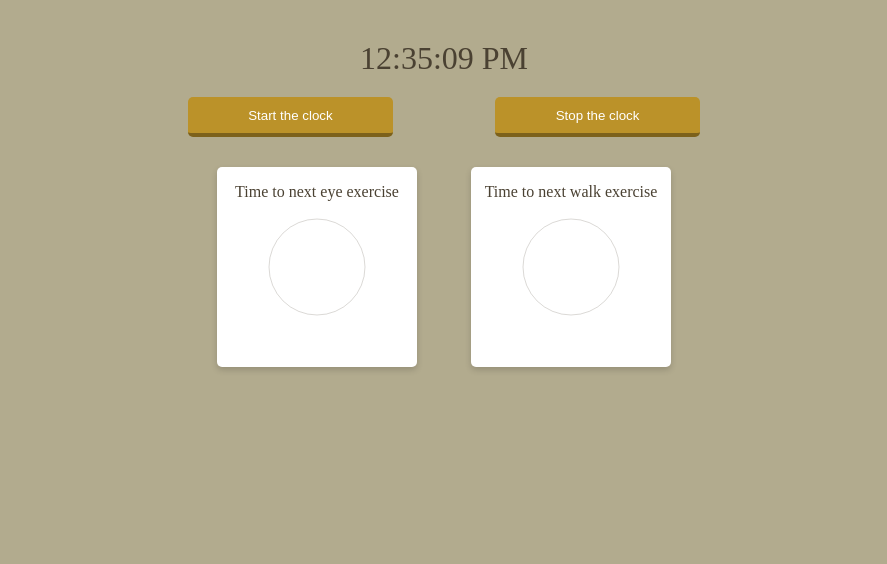
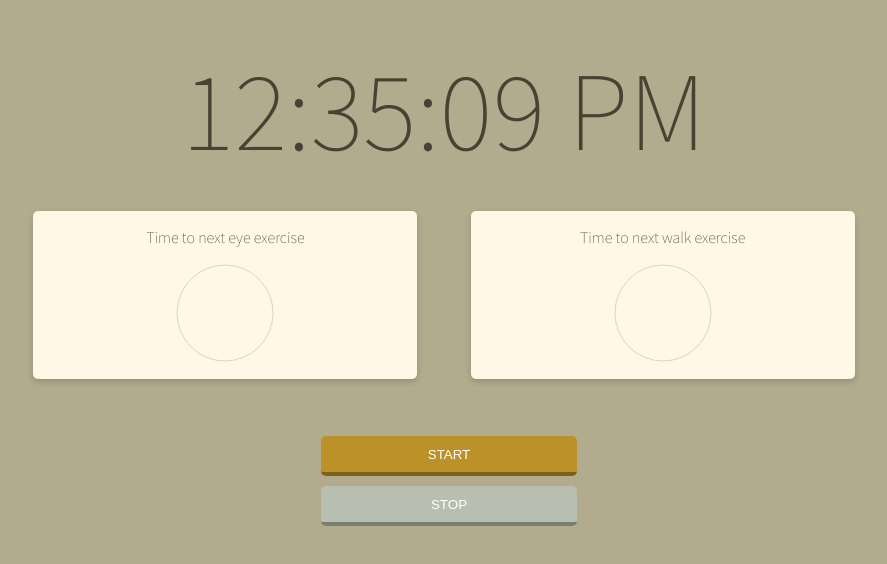
Before and after one commit to StijnVVL/interval, a plain HTML site: page interval.html in a window 1280 px wide. Shown: the whole page, without its empty margins (204-1091 px from the left). Drawn offline with Linux system fonts and the light colour scheme.

Commit message:
changed font, repositioned elements and had the clock working on load instead of after the first interval

```diff
--- a/interval.css
+++ b/interval.css
@@ -1,44 +1,58 @@
 body {
 	background-color: #B2AB8E;
+	font-family: 'Source Sans Pro', sans-serif;
+}
+
+#controls {
+	width: 20%;
+	margin: 0 auto;
+	height: 40px;
+	margin-bottom: 20px;
+	text-align: center;
+	padding: 10px;
 }
 
 button {
-	width: 40%;
+	width: 100%;
 	height: 40px;
-	background-color: #BB9229;
 	color: white;
 	border: none;
-	border-bottom: 4px solid #7c611b;
 	border-radius: 5px;
+	display: inline-block;
+	margin: 5px;
 }
-button:active {
+
+#startButton {
+	background-color: #BB9229;
+	border-bottom: 4px solid #7C611B;
+}
+#stopButton {
+	background-color: #B8BFB1;
+	border-bottom: 4px solid #7A7F76;
+}
+#startButton:active {
 	background-color: #4A4132;
 	border: none;
 }
-button:focus {
+#startButton:focus {
+	outline: 0;
+}
+#stopButton:active {
+	background-color: #7A7F76;
+	border: none;
+}
+#stopButton:focus {
 	outline: 0;
 }
 
-#startButton {
-	float: left;
-}
-#stopButton {
-	float: right;
-}
 
 #clock {
-	width: 40%;
+	width: 75%;
 	margin: 40px auto 20px auto;
 	color: #4A4132;
-	font-size: 2em;
+	font-size: 7em;
+	font-weight: 100;
 	text-align: center;
-}
-
-#controls {
-	width: 40%;
-	margin: 0 auto;
-	height: 40px;
-	margin-bottom: 20px;
 }
 
 .message {
@@ -51,35 +65,51 @@ button:focus {
 	padding: 10px;
 	border-radius: 5px;
 	box-shadow: 0 3px 6px rgba(0,0,0,0.16);
+	position: absolute;
+	top: 20%;
+	left: 20%;
 }
 
 #done {
 	margin-bottom: 1em;
+	width: 25%;
+	background-color: #BB9229;
+	border-bottom: 4px solid #7C611B;
 }
+#done:focus {
+	outline: 0;
+}
+#done:active {
+	background-color: #4A4132;
+	border: none;
+}
+
 
 #eyemessage, #walkmessage {
 	display: none;
 }
 
 #countDownContainer {
-	width: 60%;
+	width: 75%;
 	height: 200px;
 	margin: 0 auto;
 	padding: 10px;
 	text-align: center;
 	color: white;
+	font-size: 1em;
 }
 
 #cdEye, #cdWalk {
-	width: 200px;
-	height: 200px;
+	width: 40%;
+	height: auto;
 	display: inline-block;
 	margin: 0 25px;
 	color: #4A4132;
-	background-color: white;
+	background-color: #FFF8E7;
 	border-radius: 5px;
 	box-shadow: 0 3px 6px rgba(0,0,0,0.16);
 }
+
 
 #progress {
     width: 100%;
--- a/interval.html
+++ b/interval.html
@@ -6,24 +6,13 @@
 	<script type="text/javascript" src="jquery/jquery.js"></script>
 	<script type="text/javascript" src="intervalNew.js"></script>
 	<script src="progressbar.js/dist/progressbar.min.js"></script>
+	<link href='http://fonts.googleapis.com/css?family=Source+Code+Pro:200,400' rel='stylesheet' type='text/css'>
+	<link href='http://fonts.googleapis.com/css?family=Source+Sans+Pro:200' rel='stylesheet' type='text/css'>
 	<title>interval</title>
 </head>
 
 <body>
 	<div id="clock"></div>
-	<div id="controls">
-		<button id="startButton">Start the clock</button>
-		<button id="stopButton">Stop the clock</button>
-		<audio id='eyeStrainSnd'>
-			<source src='media/laserBlast.wav' type='audio/wav'>
-		</audio>
-		<audio id='eyeComplete'>
-			<source src='media/airplanenotif.wav' type='audio/wav'>
-		</audio>
-		<audio id='walkSnd'>
-			<source src='media/R2D2.wav' type='audio/wav'>
-		</audio>
-	</div>
 
 	<div id="countDownContainer">
 		<div id="cdEye">
@@ -44,6 +33,19 @@
 		<button id="done">I'm back</button>
 	</div>
 
+	<div id="controls">
+		<button id="startButton">START</button>
+		<button id="stopButton">STOP</button>
+		<audio id='eyeStrainSnd'>
+			<source src='media/laserBlast.wav' type='audio/wav'>
+		</audio>
+		<audio id='eyeComplete'>
+			<source src='media/airplanenotif.wav' type='audio/wav'>
+		</audio>
+		<audio id='walkSnd'>
+			<source src='media/R2D2.wav' type='audio/wav'>
+		</audio>
+	</div>
 </body>
 
 </html>
--- a/intervalNew.js
+++ b/intervalNew.js
@@ -2,9 +2,9 @@ $(function() {
 	console.log('ready');
 
 //global vars
-	var lookAwayTime = 20000;
-	var strainTime = 1200000;
-	var walkTime = 3300000;
+	var lookAwayTime = 3000;
+	var strainTime = 5000;
+	var walkTime = 10000;
 
 	var line = new ProgressBar.Line('#progress', {
 	    trailWidth: 0.2,
@@ -36,7 +36,7 @@ $(function() {
 	    var time = new Date();
 	    document.getElementById("clock").innerHTML = time.toLocaleTimeString();
 	}
-
+	myTimer();
 	var updateTime = setInterval(function(){myTimer()}, 500);
 
 
@@ -116,6 +116,8 @@ $(function() {
 
 // 20 minutes = 1200000
 // 55 minutes = 3300000
+// testTimes = 3000, 5000, 10000
 
 // Add logic to get feedback when the clock has started/how long it will take to complete the first interval.
-// Add logic to display clock immediately instead of after first timeout...
+// Add logic to display clock immediately instead of after first timeout...$
+// Add logic to display every second in the countdowntimers (every 1000 miliseconds get value() en bereken wat hij moet tonen)
--- a/progressbar.js/local-dev/main.css
+++ b/progressbar.js/local-dev/main.css
@@ -7,6 +7,7 @@ svg {
     display: block;
     height: 100px;
     width: 100%;
+    margin-bottom: 1em;
 }
 
 #progress > svg {
```
Lines whose indentation alone changed are shown as unchanged.
